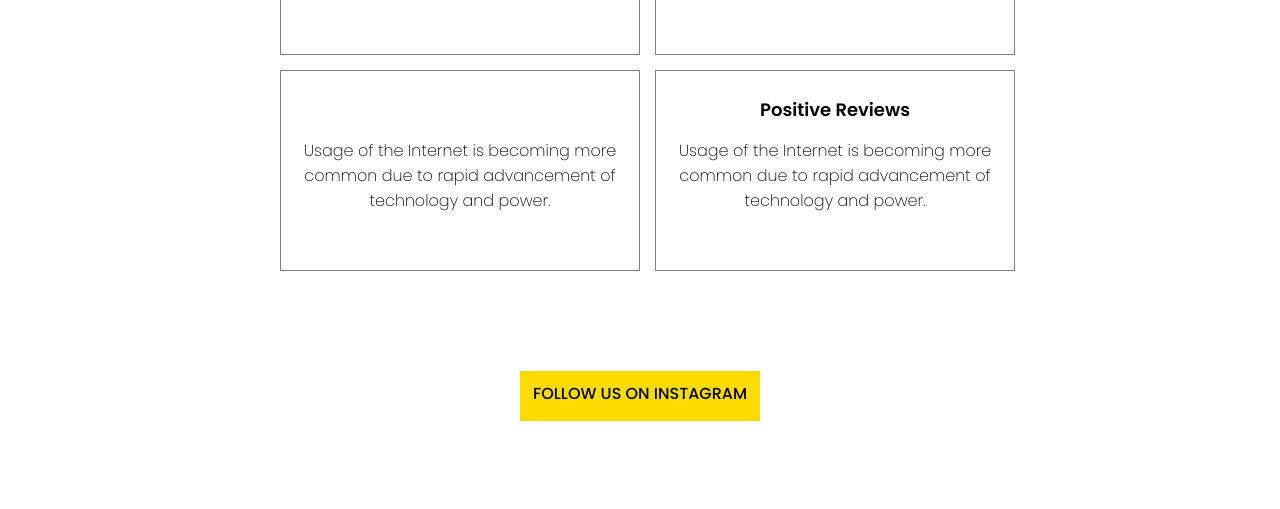
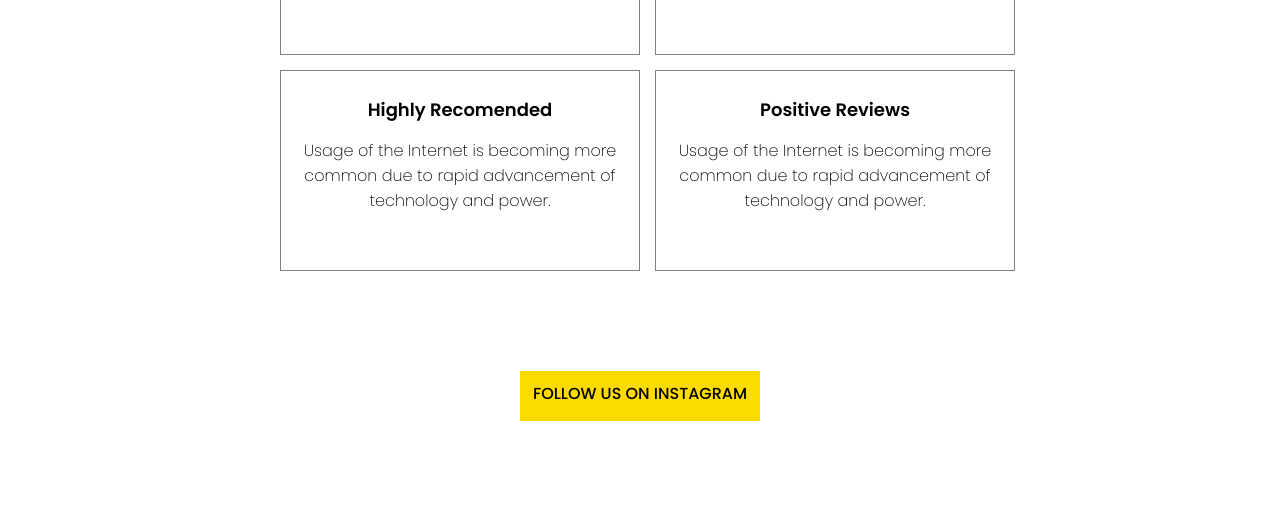
Before and after one commit to davimoraes678/Reproducao-do-site2, a plain HTML site: page index.html in a window 1280 px wide. Shown: the part 3508-4017 px from the top of the page. Drawn offline with Linux system fonts and the light colour scheme.

Commit message:
Update index.html

```diff
--- a/index.html
+++ b/index.html
@@ -144,7 +144,7 @@
                       technology and power.</p>
             </div>
             <div class="block">
-                <a href=""><p class="title3">Highly Recomended</a>
+                <a href=""><p class="title3">Highly Recomended</p></a>
                 <p class="text3">Usage of the Internet is becoming more <br>
                      common due to rapid advancement of <br>
                       technology and power.</p>
```
